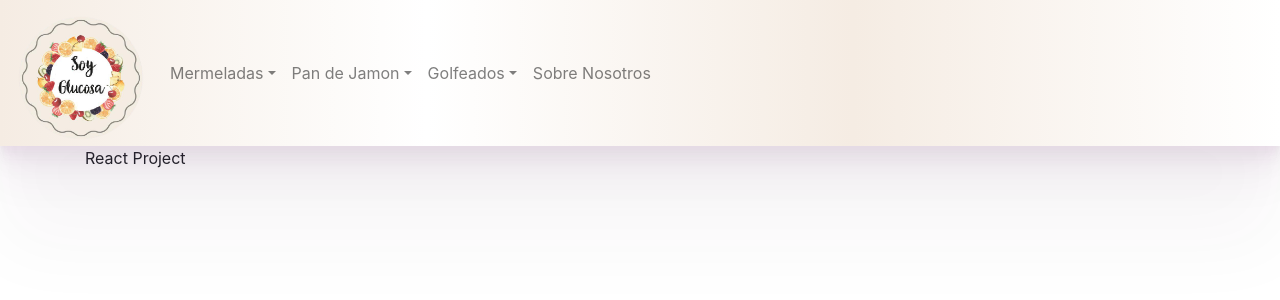
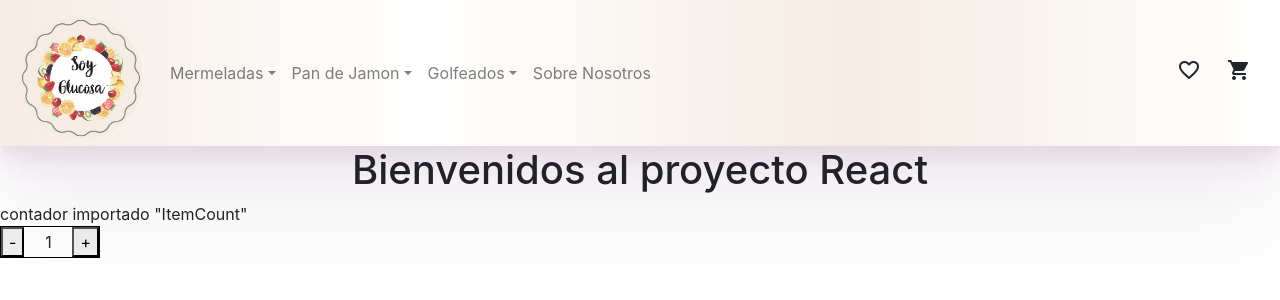
Before and after one commit to emilioantonio29/react-project-one, a React (Create React App) app: page / in a window 1280 px wide. Shown: the top 300 px of the page. Built offline with nearby package versions, Linux system fonts and the light colour scheme.

Commit message:
31-01-2021 CartWidget & ItemCount | desafio React

```diff
--- a/public/index.html
+++ b/public/index.html
@@ -24,6 +24,7 @@
       work correctly both with client-side routing and a non-root public URL.
       Learn how to configure a non-root public URL by running `npm run build`.
     -->
+    <link href="https://fonts.googleapis.com/icon?family=Material+Icons" rel="stylesheet">
     <title>React App</title>
   </head>
   <body>
--- a/src/App.jsx
+++ b/src/App.jsx
@@ -2,6 +2,11 @@
 import './App.css';
 import 'bootstrap/dist/css/bootstrap.min.css';
 import NavbarComponent from './components/navbar/';
+import ButtonComponent from './components/button/';
+import ItemListContainer from './containers/ItemListContainer';
+import ItemListContainer2 from './containers/ItemListContainer2';
+import ItemCount from './containers/ItemCount';
+
 
 
 
@@ -17,11 +22,33 @@ import NavbarComponent from './components/navbar/';
 // }
 
 const App = () => {
+  // logica antes del return
+  const Saludar = () => {
+    alert("hola")
+}
+  //
   return(
     <>
       <NavbarComponent/>
-      <div className="container">React Project</div>
 
+
+
+      {/* <div className="container">React Project</div> */}
+      {/* <button onClick={Saludar} className="btn btn-success">Comprar</button> */}
+
+      {/* React */}
+      {/* <ButtonComponent text={`texto cambiado test`}/>  */}
+      {/* text: parametro | valor */}
+      {/* <ButtonComponent text={`Agregar al carrito`}/>
+      <ButtonComponent/>
+      <ButtonComponent/>
+      <ButtonComponent/> */}
+
+      <ItemListContainer/>
+      {/* <ItemListContainer2/> */}
+
+      <div>contador importado "ItemCount"</div>
+      <ItemCount/>
     </>
   )
 
--- a/src/components/navbar/index.jsx
+++ b/src/components/navbar/index.jsx
@@ -1,54 +1,59 @@
 import 'bootstrap/dist/css/bootstrap.min.css';
+import CartWidget from '../../containers/CartWidget';
+
 
 
 const NavbarComponent = () => {
+
+
     return(
       <>
 
-        <nav class="navbar navbar-expand-lg navbar-light bg-light">
-            <a class="navbar-brand logo" href="#"><img src="imagenes/logo.png" alt=""/></a>
-            <button class="navbar-toggler" type="button" data-toggle="collapse" data-target="#navbarNavDropdown" aria-controls="navbarNavDropdown" aria-expanded="false" aria-label="Toggle navigation">
-                <span class="navbar-toggler-icon"></span>
+        <nav className="navbar navbar-expand-lg navbar-light bg-light">
+            <a className="navbar-brand logo" href="#"><img src="imagenes/logo.png" alt=""/></a>
+            <button className="navbar-toggler" type="button" data-toggle="collapse" data-target="#navbarNavDropdown" aria-controls="navbarNavDropdown" aria-expanded="false" aria-label="Toggle navigation">
+                <span className="navbar-toggler-icon"></span>
             </button>
-            <div class="collapse navbar-collapse" id="navbarNavDropdown">
-                <ul class="navbar-nav">
-                    <li class="nav-item dropdown">
-                        <a class="nav-link dropdown-toggle" href="#" id="navbarDropdownMenuLink" role="button" data-toggle="dropdown" aria-haspopup="true" aria-expanded="false">
+            <div className="collapse navbar-collapse" id="navbarNavDropdown">
+                <ul className="navbar-nav">
+                    <li className="nav-item dropdown">
+                        <a className="nav-link dropdown-toggle" href="#" id="navbarDropdownMenuLink" role="button" data-toggle="dropdown" aria-haspopup="true" aria-expanded="false">
                         Mermeladas
                         </a>
-                        <div class="dropdown-menu" aria-labelledby="navbarDropdownMenuLink">
-                        <a class="dropdown-item" href="#">Fresa</a>
-                        <a class="dropdown-item" href="#">Manzana y Pera</a>
-                        <a class="dropdown-item" href="#">Naranja</a>
-                        <a class="dropdown-item" href="#">Jalapeño</a>
+                        <div className="dropdown-menu" aria-labelledby="navbarDropdownMenuLink">
+                        <a className="dropdown-item" href="#">Fresa</a>
+                        <a className="dropdown-item" href="#">Manzana y Pera</a>
+                        <a className="dropdown-item" href="#">Naranja</a>
+                        <a className="dropdown-item" href="#">Jalapeño</a>
                         </div>
                     </li>
-                    <li class="nav-item dropdown">
-                        <a class="nav-link dropdown-toggle" href="#" id="navbarDropdownMenuLink" role="button" data-toggle="dropdown" aria-haspopup="true" aria-expanded="false">
+                    <li className="nav-item dropdown">
+                        <a className="nav-link dropdown-toggle" href="#" id="navbarDropdownMenuLink" role="button" data-toggle="dropdown" aria-haspopup="true" aria-expanded="false">
                         Pan de Jamon
                         </a>
-                        <div class="dropdown-menu" aria-labelledby="navbarDropdownMenuLink">
-                        <a class="dropdown-item" href="#">Estandar</a>
-                        <a class="dropdown-item" href="#">Hojaldre y Queso Crema</a>
+                        <div className="dropdown-menu" aria-labelledby="navbarDropdownMenuLink">
+                        <a className="dropdown-item" href="#">Estandar</a>
+                        <a className="dropdown-item" href="#">Hojaldre y Queso Crema</a>
                         </div>
                     </li>
-                    <li class="nav-item dropdown">
-                        <a class="nav-link dropdown-toggle" href="#" id="navbarDropdownMenuLink" role="button" data-toggle="dropdown" aria-haspopup="true" aria-expanded="false">
+                    <li className="nav-item dropdown">
+                        <a className="nav-link dropdown-toggle" href="#" id="navbarDropdownMenuLink" role="button" data-toggle="dropdown" aria-haspopup="true" aria-expanded="false">
                         Golfeados
                         </a>
-                        <div class="dropdown-menu" aria-labelledby="navbarDropdownMenuLink">
-                        <a class="dropdown-item" href="#">Caramelizado</a>
-                        <a class="dropdown-item" href="#">Golfeado con Queso </a>
+                        <div className="dropdown-menu" aria-labelledby="navbarDropdownMenuLink">
+                        <a className="dropdown-item" href="#">Caramelizado</a>
+                        <a className="dropdown-item" href="#">Golfeado con Queso </a>
                         </div>
                     </li>
-                    <li class="nav-item">
-                        <a class="nav-link" href="#">Sobre Nosotros</a>
+                    <li className="nav-item">
+                        <a className="nav-link" href="#">Sobre Nosotros</a>
                     </li>
                 </ul>
             </div>
+            <div className="ml-auto">
+                <CartWidget/>
+            </div>
         </nav>
-
-
       </>
     )
 
--- /dev/null
+++ b/src/containers/CartWidget.jsx
@@ -0,0 +1,59 @@
+
+// import 'bootstrap/dist/css/bootstrap.min.css';
+
+
+  const CartWidget = () =>{
+    // const [carrito, setCarrito] = useState([]);
+
+    // useEffect(()=>{
+    //     // consultas a la BD, suscripciones como addeventlistener
+    //     console.log("mounted")
+    //     return () => {
+    //         // remove listener
+    //         // desuscripción BD
+    //         console.log("unmounted RIP")
+    //     }
+    // },[])
+    // [] filtro para saber cuando se ejecuta el useEffect
+    // corchete vacio: Se ejecuta el useEffect en el onMount
+
+    // se vuelve a renderizar, validaciones
+    // console.log("por Renderizar")
+    return(
+        <>
+            <div className="ml-auto">
+            <div>
+              <ul className="navbar-nav">
+                <li className="nav-item">
+                  {/* <!-- Button trigger modal --> */}
+                  <button type="button" className="btn notification" data-toggle="modal" data-target="#staticBackdrop">
+                    <span className="material-icons sizeC2 favorite">
+                      favorite_border
+                    </span>
+                    {/* <span className="material-icons sizeC2 favorite2 escon">
+                      favorite
+                    </span>  */}
+                  </button>
+
+                  {/* <!-- carrito --> */}
+                  <button type="button" className="btn notification" data-toggle="modal" data-target="#staticBackdrop2"> {/*resetProducto()*/}
+                    {/* <i className="material-icons add_shopping_cart" data-target="#staticBackdrop2">&#xe854;</i> */}
+                    <span className="material-icons sizeC">
+                      shopping_cart
+                    </span>
+                    {/* <span className="material-icons cirC">
+                      lens
+                    </span> */}
+                  </button>
+                </li>
+              </ul>
+            </div>
+        </div>
+
+        </>
+    )
+
+}
+
+
+  export default CartWidget;
--- /dev/null
+++ b/src/containers/ItemCount.jsx
@@ -0,0 +1,42 @@
+import './style.css'
+import React, {useState, useEffect} from 'react';
+
+
+  const ItemCount = () =>{
+    const [cantidad, setCantidad] = useState(1);
+
+    useEffect(()=>{
+        // consultas a la BD, suscripciones como addeventlistener
+        document.title = `${cantidad}`
+        console.log("mounted")
+        return () => {
+            // remove listener
+            // desuscripción BD
+            console.log("unmounted RIP")
+        }
+    },[])
+    // [] filtro para saber cuando se ejecuta el useEffect
+    // corchete vacio: Se ejecuta el useEffect en el onMount
+
+    // se vuelve a renderizar, validaciones
+    // console.log("por Renderizar")
+    return(
+        <>
+            <div className="d-flex align-items-center justify-content-between cajaCount">
+                <div>
+                    <button onClick={()=>{setCantidad(cantidad < 2 ? cantidad : cantidad - 1 )}}>-</button>
+                </div>
+                <div>
+                    <p>{cantidad}</p>
+                </div>
+                <div className="">
+                <button onClick={()=>{setCantidad(cantidad + 1)}}>+</button>
+                </div>
+            </div>
+        </>
+    )
+
+}
+
+
+  export default ItemCount;
--- /dev/null
+++ b/src/containers/ItemListContainer.jsx
@@ -0,0 +1,17 @@
+
+
+
+
+const ItemListContainer = () =>{
+    return(
+
+        <div className="contaniner">
+            <div className="d-flex justify-content-center">
+                <h1 className="">Bienvenidos al proyecto React</h1>
+            </div>
+        </div>
+    )
+
+}
+
+export default ItemListContainer;
--- /dev/null
+++ b/src/containers/ItemListContainer2.jsx
@@ -0,0 +1,48 @@
+
+//
+import React, {useState, useEffect} from 'react';
+
+// const ItemListContainer2 = () =>{
+//     const [carrito, setCarrito] = useState('test');
+//     return(
+//         <>
+//             {console.log(carrito)}
+//             {carrito}
+//             <button onClick={()=>{setCarrito('hola, soy el nuevo valor')}}> Cambiar estado</button>
+
+//         </>
+//     )
+
+// }
+
+const ItemListContainer2 = () =>{
+    const [carrito, setCarrito] = useState([]);
+
+    useEffect(()=>{
+        // consultas a la BD, suscripciones como addeventlistener
+        console.log("mounted")
+        return () => {
+            // remove listener
+            // desuscripción BD
+            console.log("unmounted RIP")
+        }
+    },[]) // filtro para saber cuando se ejecuta el useEffect
+    // corchete vacio: Se ejecuta el useEffect en el onMount
+
+    // se vuelve a renderizar, validaciones
+    console.log("por Renderizar")
+    return(
+        <>
+            {console.log(carrito)}
+            {/* {carrito} */}
+            <button onClick={()=>{setCarrito([...carrito, {name: 'producto test'}])}}> Cambiar estado</button>
+            <div>
+                {/* {carrito} */}
+            </div>
+
+        </>
+    )
+
+}
+
+export default ItemListContainer2;
--- /dev/null
+++ b/src/containers/style.css
@@ -0,0 +1,33 @@
+/*-------------------------------------------------------------------*/
+/*-------------------------------------------------------------------*/
+/*-------------------------------------------------------------------*/
+/*-------------------------------------------------------------------*/
+/* ------------------------------------------------------------------ CartWidget Style */
+
+
+
+
+
+
+
+
+/* ------------------------------------------------------------------ ItemCount */
+
+.cajaCount{
+    width: 100px;
+    border: 1px solid black;
+    padding: 0;
+    margin: 0;
+}
+.cajaCount p{
+    padding: 0;
+    margin: 0;
+}
+
+
+
+
+
+
+
+/* ------------------------------------------------------------------ ItemListContainer */
```
Also changed, not shown: src/components/button/index.jsx (added, +65 -0 lines), src/components/button/style.css (added), 1 other file (tests, documents, lock files or other folders).
